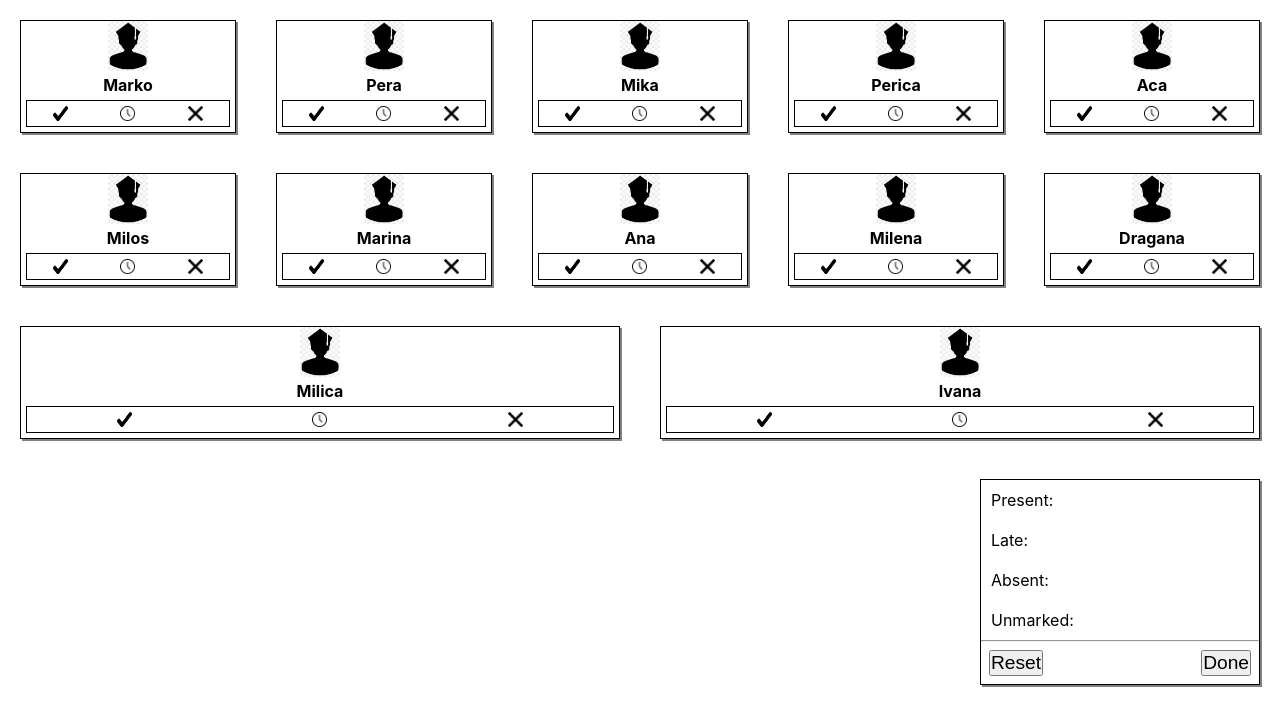
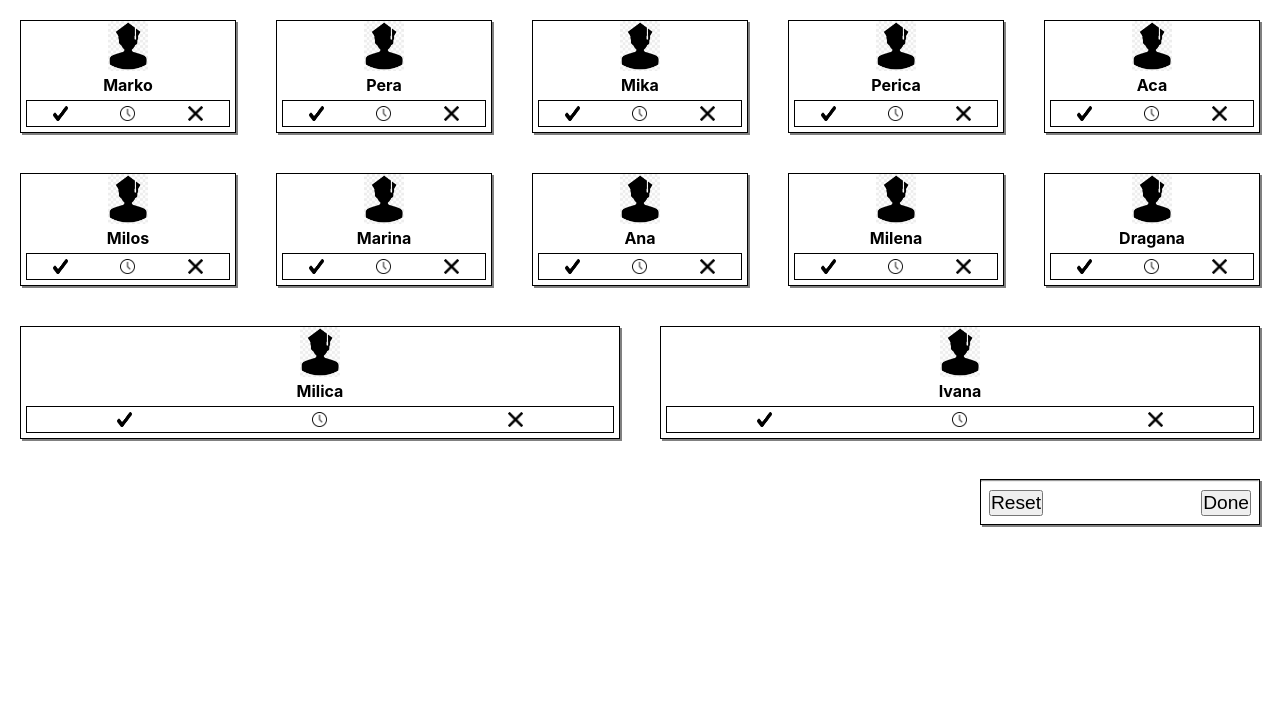
Before and after one commit to Vukosavljev/Classroom, a React (Create React App) app: page / in a window 1280 px wide. Shown: the top 726 px of the page. Built offline with nearby package versions, Linux system fonts and the light colour scheme.

Commit message:
extendig state in Classroom Container and formating Summary compnent

```diff
--- a/src/components/Student/Student.js
+++ b/src/components/Student/Student.js
@@ -17,7 +17,7 @@ export default function student({ addAttendace, name, attendace }) {
       <h4>
         {attendace ?
             <div className="images">
-                <img src={require(`../../assets/images/${attendace}.png`)} alt="present" className="img" />
+                <img src={require(`../../assets/images/${attendace}.png`)} alt="present" className="img" style={{cursor: 'context-menu'}} />
                 <span>{attendace}</span>
             </div> :
             (
--- a/src/components/Student/Student.scss
+++ b/src/components/Student/Student.scss
@@ -13,6 +13,7 @@
     margin: 5px;
     span {
         padding: 0 10px;
+        text-transform: capitalize;
     }
 }
 
@@ -21,4 +22,5 @@
     width: 15px;
     height: 15px;
     margin: 5px;
+    cursor: pointer;
 }
--- a/src/components/Summary/Summary.js
+++ b/src/components/Summary/Summary.js
@@ -1,13 +1,16 @@
 import React from 'react'
 import './Summary.scss'
 
-export default function Summary() {
+export default function Summary(props) {
+
+    // const {present, late, absent, unmarked} = props.attending;
+
   return (
     <div className="summaryWrapper" >
-      <p>Present: </p>
-      <p>Late: </p>
-      <p>Absent: </p>
-      <p>Unmarked: </p>
+      {/* <p>Present: {present} </p>
+      <p>Late: {late} </p>
+      <p>Absent: {absent} </p>
+      <p>Unmarked: {unmarked} </p> */}
       <hr/>
       <button className="reset btn" >Reset</button>
       <button className="done btn">Done</button>
--- a/src/containers/ClassroomContainer.js
+++ b/src/containers/ClassroomContainer.js
@@ -5,28 +5,49 @@ import './Classroom.scss'
 
 
 export default class ClassromContainer extends Component {
+    // constructor(props) {
+    //     super(props);
+    //     this.state = {
+    //         students: [
+    //             {name: 'Marko', id: 1, attendace: null}, {name: 'Pera', id: 2, attendace: null},
+    //             {name: 'Mika', id: 3, attendace: null}, {name: 'Perica', id: 4, attendace: null},
+    //             {name: 'Aca', id: 5, attendace: null}, {name: 'Milos', id: 6, attendace: null},
+    //             {name: 'Marina', id: 7, attendace: null}, {name: 'Ana', id: 8, attendace: null},
+    //             {name: 'Milena', id: 9, attendace: null}, {name: 'Dragana', id: 10, attendace: null},
+    //             {name: 'Milica', id: 11, attendace: null}, {name: 'Ivana', id: 12, attendace: null},
+    //         ],
+    //     }
+
+    // }
     state = {
         students: [
-            {name: 'Marko', id: 1}, {name: 'Pera', id: 2}, {name: 'Mika', id: 3},
-            {name: 'Perica', id: 4}, {name: 'Aca', id: 5}, {name: 'Milos', id: 6},
-            {name: 'Marina', id: 7}, {name: 'Ana', id: 8}, {name: 'Milena', id: 9},
-            {name: 'Dragana', id: 10}, {name: 'Milica', id: 11}, {name: 'Ivana', id: 12}
-        ]
+            {name: 'Marko', id: 1, attendace: null}, {name: 'Pera', id: 2, attendace: null},
+            {name: 'Mika', id: 3, attendace: null}, {name: 'Perica', id: 4, attendace: null},
+            {name: 'Aca', id: 5, attendace: null}, {name: 'Milos', id: 6, attendace: null},
+            {name: 'Marina', id: 7, attendace: null}, {name: 'Ana', id: 8, attendace: null},
+            {name: 'Milena', id: 9, attendace: null}, {name: 'Dragana', id: 10, attendace: null},
+            {name: 'Milica', id: 11, attendace: null}, {name: 'Ivana', id: 12, attendace: null},
+        ],
+        // present: 0,
+        // late: 0,
+        // absent: 0,
+        // unmarked: this.state.students.length,
     }
-
     addAttendaceHandler = (e, id) => {
-        const attendStudents = [...this.state.students].map( student => {
-            if (student.id === id) {
-                student.attendace = e;
-            }
-            return student;
-        })
-        this.setState({ student: attendStudents });
-        console.log(attendStudents)
+        console.log(this.state['students'])
+        // const attendStudents = [...this.state.students].map( student => {
+        //     if (student.id === id) {
+        //         student.attendace = e;
+        //     }
+        //     return student;
+        // })
+        // this.setState({ students: attendStudents });
+        // console.log(attendStudents)
     }
 
 
   render() {
+
     const students = this.state.students.map( student =>
         <Student key={student.id}
         name={student.name}
@@ -40,7 +61,9 @@ export default class ClassromContainer extends Component {
                 {students}
             </div>
             <div className="Summary" >
-                <Summary />
+                <Summary
+                // attending={this.state}
+                 />
             </div>
 
         </>
```
